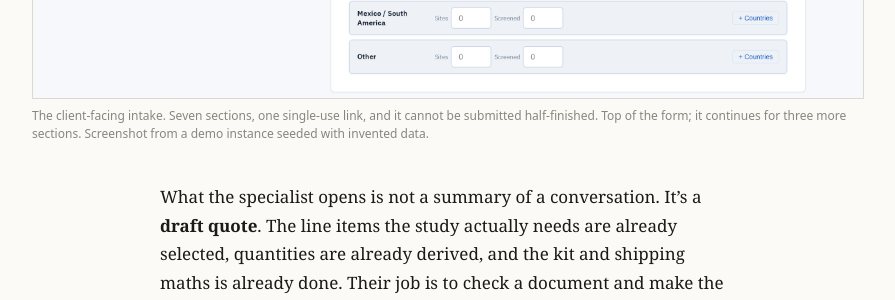
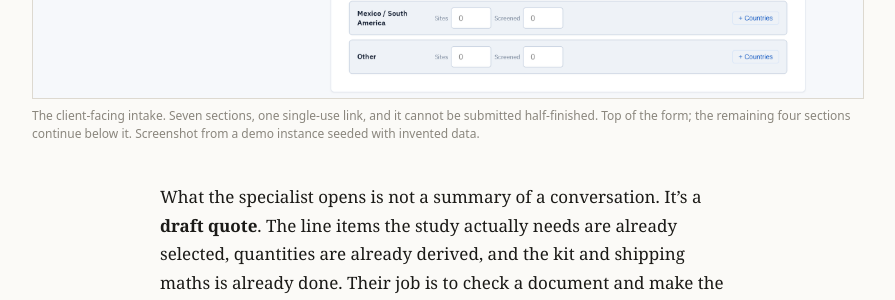
Before and after one commit to dustinJ15/dustinJ15.github.io, a Jekyll site: the page built from projects/quote-generator.md, in a window 1280 px wide and 900 px high, scrolled down 2618 px. Shown: the part 153-453 px from the top of the window, without its empty margins (192-1087 px from the left). Built offline with Jekyll 4.4.1, drawn with Linux system fonts in a browser that asks for light colours.

Commit message:
Ticket 07 review: responsive screenshots, and two stale alt strings
Three findings from /code-review, all fixed here. The fourth, that the two
quote-generator crops are now portrait and taller than a viewport, is a design
judgement rather than a defect and is left for Dustin to look at.

Markdown images had an empty srcset. Every screenshot shipped as a single
2400px master, so a phone at 375 downloaded the full file to paint it in a
335px column. `image.layout: 'constrained'` makes Astro generate srcset and
sizes for every optimised image, markdown ones included; the quote builder now
offers eight candidates from 640w to 2400w, and a phone takes the 750w at 30KB
instead of the 2400w at 165KB. `responsiveStyles` stays off: both places an
image renders already size it in CSS, and the injected rules would be one more
thing to reason about. The About portrait keeps the explicit widths and sizes
it already had.

The intake alt text called the seventh section "attachments"; the stepper in
the new crop reads "Additional information", and all seven are now legible in
the shot, so the alt has to agree with what a sighted reader can see.

The Jekyll copy of the same page still described the old crops. It is deleted
in ticket 10, but until then it renders against images that changed underneath
it, so its two alt strings and its caption are synced.

Gate passes at 8 routes x 3 viewports. Screen passes on the publishable
surface.

Co-Authored-By: Claude Opus 5 (1M context) <noreply@anthropic.com>
Claude-Session: https://claude.ai/code/session_01SGK5NcuTe7trTbDtkpbfyY

```diff
--- a/projects/quote-generator.md
+++ b/projects/quote-generator.md
@@ -44,8 +44,8 @@ sees, and releases it to a specialist.
 
 <figure>
   <img src="{{ '/assets/img/quote-intake-form.png' | relative_url }}"
-       alt="A seven-section web intake form covering contact details, study details, per-region site counts, sample types, laboratory testing, optional services and attachments.">
-  <figcaption>The client-facing intake. Seven sections, one single-use link, and it cannot be submitted half-finished. Top of the form; it continues for three more sections. Screenshot from a demo instance seeded with invented data.</figcaption>
+       alt="A seven-section web intake form covering contact details, study details, per-region site counts, sample types, laboratory testing, optional services and additional information.">
+  <figcaption>The client-facing intake. Seven sections, one single-use link, and it cannot be submitted half-finished. Top of the form; the remaining four sections continue below it. Screenshot from a demo instance seeded with invented data.</figcaption>
 </figure>
 
 What the specialist opens is not a summary of a conversation. It's a **draft quote**. The line
```
Also changed, not shown: other parts of projects/quote-generator.md (+1 -1 lines), astro.config.mjs (+11 -0 lines), src/content/projects/quote-generator.md (+1 -1 lines).
